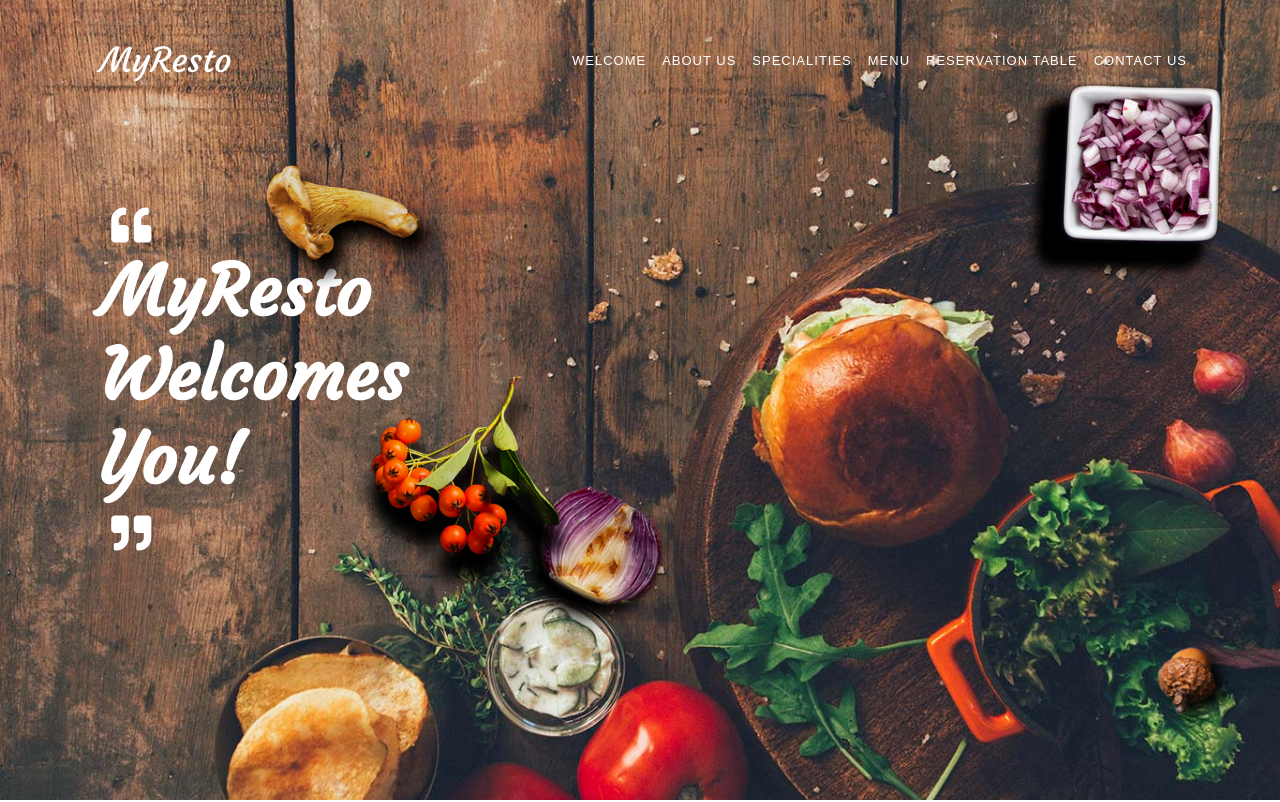
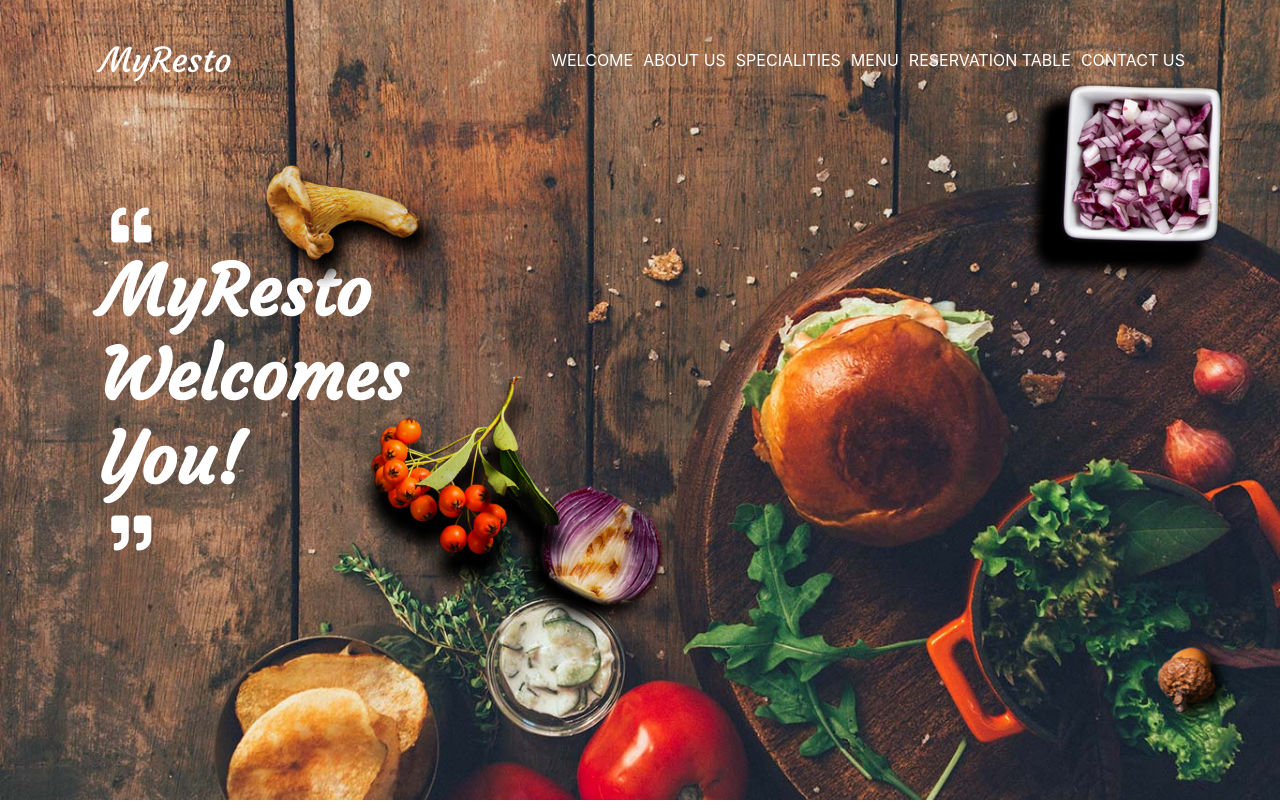
Before and after one commit to meetparikh12/reactRestaurantSite, a React (Create React App) app: page / in a window 1280 px wide. Shown: the top 802 px of the page. Built offline with nearby package versions, Linux system fonts and the light colour scheme; some icons are missing.

Commit message:
Modified components

```diff
--- a/src/components/Header.js
+++ b/src/components/Header.js
@@ -26,36 +26,24 @@ export default class Header extends Component {
               <i className="fa fa-bars" aria-hidden="true"></i>
             </button>
             <div className="collapse navbar-collapse" id="navbarResponsive">
-              <ul className="navbar-nav ml-auto">
-                <li className="active nav-item">
-                  <a className="nav-link smooth-scroll" href="#">
+              <ul style={{color: "#fff"}} className="navbar-nav ml-auto">
+                <li style={{"padding-right": "10px"}}className="active nav-item">
                     WELCOME{" "}
-                  </a>
                   </li>
-                <li className="active nav-item">
-                  <a className="nav-link smooth-scroll" href="#">
+                <li style={{"padding-right": "10px"}} className="active nav-item">
                     ABOUT US
-                  </a>
                    </li>
-                <li className="active nav-item">
-                  <a className="nav-link smooth-scroll" href="#">
+                <li style={{"padding-right": "10px"}}className="active nav-item">
                     SPECIALITIES
-                  </a>
                 </li>
-                <li className="active nav-item">
-                  <a className="nav-link smooth-scroll" href="#">
+                <li  style={{"padding-right": "10px"}} className="active nav-item">
                     MENU
-                  </a>
                 </li>
-                <li className="active nav-item">
-                  <a className="nav-link" href="#">
+                <li  style={{"padding-right": "10px"}}  className="active nav-item">
                     RESERVATION TABLE
-                  </a>
                 </li>
-                <li className="active nav-item">
-                  <a className="nav-link" href="#">
+                <li  style={{"padding-right": "10px"}} className="active nav-item">
                    CONTACT US
-                  </a>
                 </li>
               </ul>
             </div>
```
Lines whose indentation alone changed are shown as unchanged.
